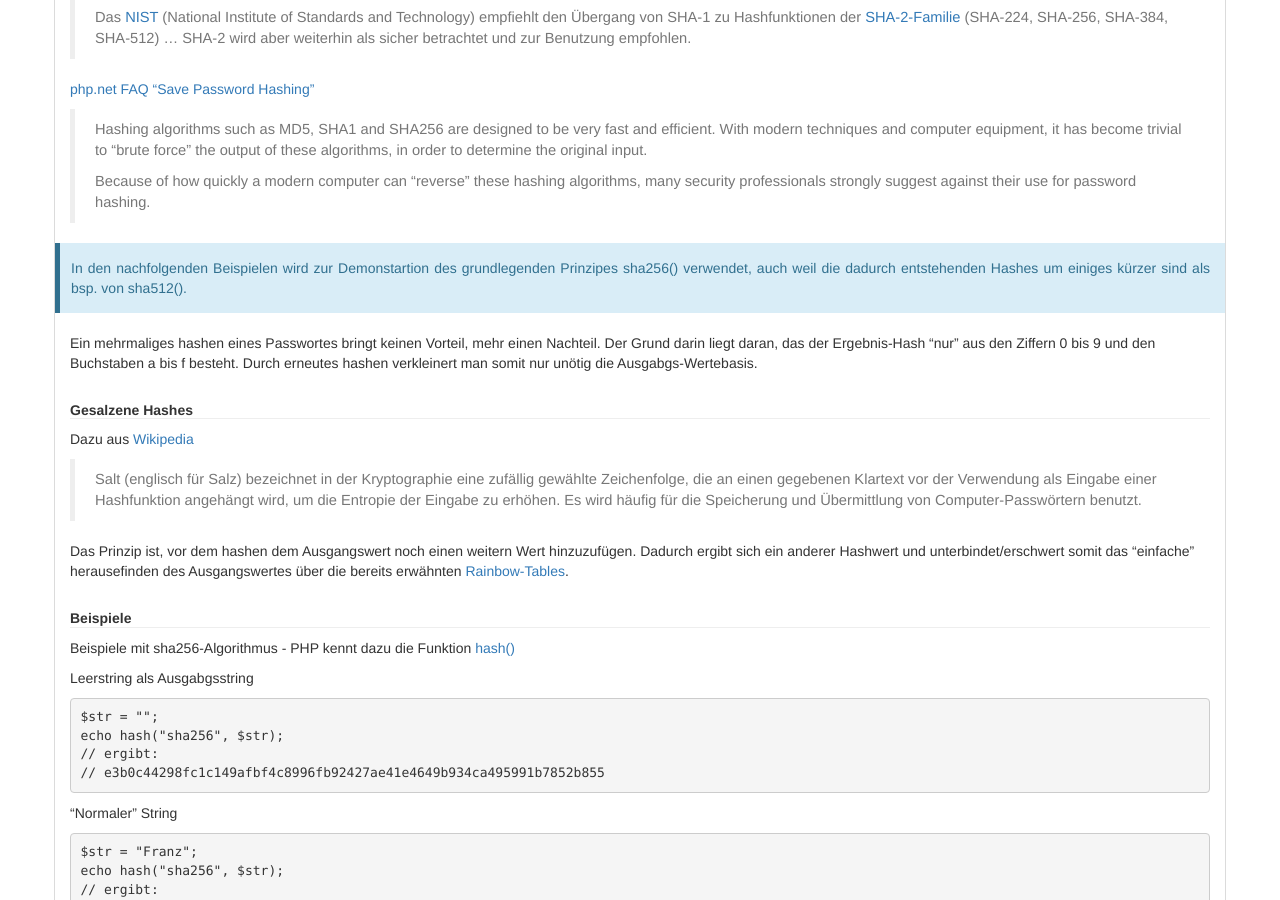
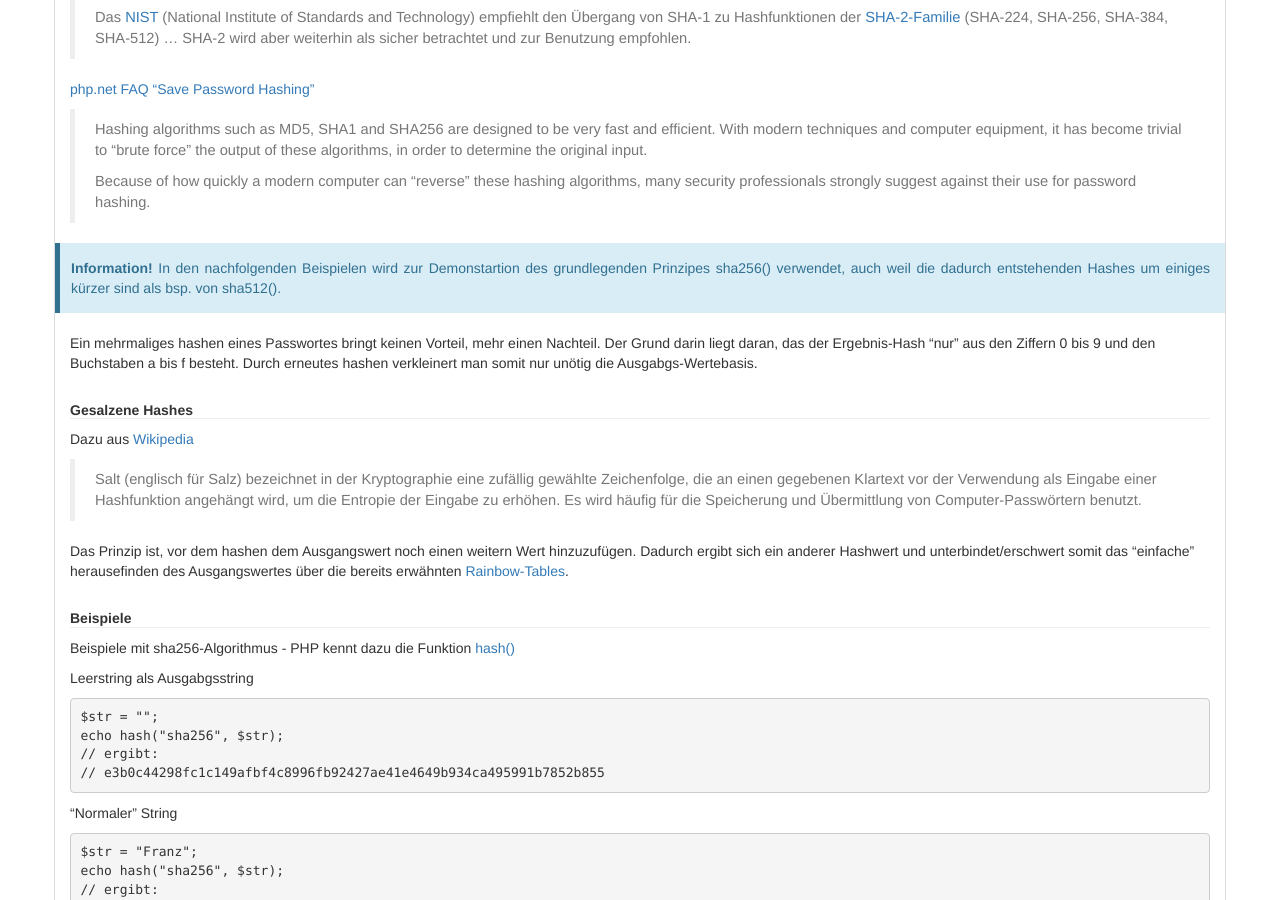
Before and after one commit to php-de/php-de.github.io, a Jekyll site: the page built from general/krypt.md, in a window 1280 px wide and 900 px high, scrolled down 1011 px. Built offline with Jekyll 4.4.1, drawn with Linux system fonts in a browser that asks for light colours; nearby versions of some CDN libraries.

Commit message:
Update krypt.md

```diff
--- a/general/krypt.md
+++ b/general/krypt.md
@@ -66,7 +66,7 @@ Zu diesem Thema sind die Meinungen und Empfehlungen unterschiedlich.
 > Because of how quickly a modern computer can "reverse" these hashing algorithms, many security professionals strongly suggest against their use for password hashing.
 
 
-<div class="alert alert-info">In den nachfolgenden Beispielen wird zur Demonstartion des grundlegenden Prinzipes sha256() verwendet, auch weil die dadurch entstehenden Hashes um einiges kürzer sind als bsp. von sha512().</div>
+<div class="alert alert-info"><strong>Information!</strong> In den nachfolgenden Beispielen wird zur Demonstartion des grundlegenden Prinzipes sha256() verwendet, auch weil die dadurch entstehenden Hashes um einiges kürzer sind als bsp. von sha512().</div>
 
 
 Ein mehrmaliges hashen eines Passwortes bringt keinen Vorteil, mehr einen Nachteil. Der Grund darin liegt daran, das der Ergebnis-Hash "nur" aus den Ziffern 0 bis 9 und den Buchstaben a bis f besteht. Durch erneutes hashen verkleinert man somit nur unötig die Ausgabgs-Wertebasis.
```
